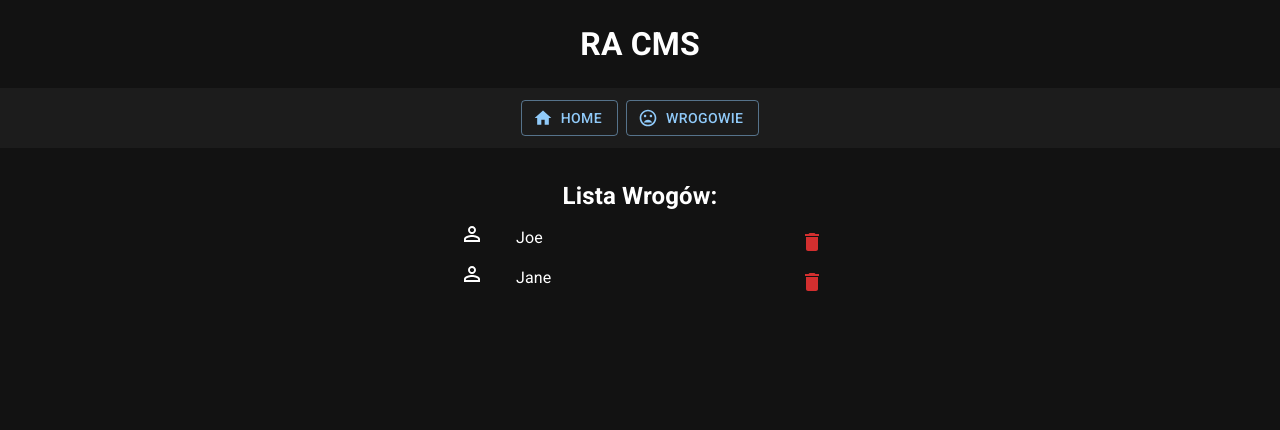
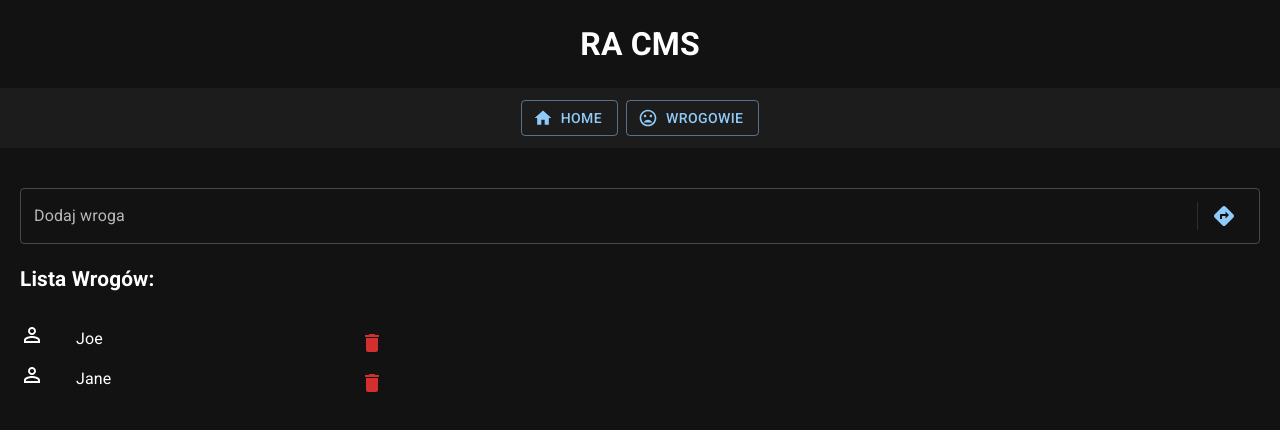
Before and after one commit to airfortech/alderazzi-frontend, a React (Create React App) app: page /wrogowie in a window 1280 px wide. Shown: the top 430 px of the page. Built offline with nearby package versions, Linux system fonts and the light colour scheme.

Commit message:
added AddEnemy

```diff
--- a/package.json
+++ b/package.json
@@ -19,6 +19,7 @@
     "react-router-dom": "^6.4.1",
     "react-scripts": "5.0.1",
     "typescript": "^4.8.4",
+    "uuid": "^9.0.0",
     "web-vitals": "^2.1.4"
   },
   "scripts": {
@@ -44,5 +45,8 @@
       "last 1 firefox version",
       "last 1 safari version"
     ]
+  },
+  "devDependencies": {
+    "@types/uuid": "^8.3.4"
   }
 }
--- a/src/App.module.css
+++ b/src/App.module.css
@@ -1,3 +1,12 @@
 .App {
+  width: 100%;
   min-height: 100vh;
+  display: flex;
+  flex-direction: column;
+  align-items: center;
 }
+
+.section {
+  padding: 40px 20px;
+  width: 100%;
+}
--- a/src/App.tsx
+++ b/src/App.tsx
@@ -19,11 +19,13 @@ export const App = () => {
         <CssBaseline />
         <Header />
         <Navigation />
-        <Routes>
-          <Route index element={<p>index</p>} />
-          <Route path="/wrogowie" element={<EnemiesView />} />
-          <Route path="*" element={<p>not found</p>} />
-        </Routes>
+        <section className={classes.section}>
+          <Routes>
+            <Route index element={<p>index</p>} />
+            <Route path="/wrogowie" element={<EnemiesView />} />
+            <Route path="*" element={<p>not found</p>} />
+          </Routes>
+        </section>
       </ThemeProvider>
     </div>
   );
--- /dev/null
+++ b/src/components/EnemiesList/AddEnemy/AddEnemy.module.css
@@ -0,0 +1,5 @@
+.AddEnemy {
+  width: 100%;
+  display: flex;
+  justify-content: center;
+}
--- /dev/null
+++ b/src/components/EnemiesList/AddEnemy/AddEnemy.tsx
@@ -0,0 +1,58 @@
+import { useState } from "react";
+import Divider from "@mui/material/Divider";
+import IconButton from "@mui/material/IconButton";
+import DirectionsIcon from "@mui/icons-material/Directions";
+import InputAdornment from "@mui/material/InputAdornment";
+import FormControl from "@mui/material/FormControl";
+import InputLabel from "@mui/material/InputLabel";
+import OutlinedInput from "@mui/material/OutlinedInput";
+import classes from "./AddEnemy.module.css";
+
+interface Props {
+  handleAddEnemy: (
+    event: React.FormEvent<HTMLFormElement>,
+    name: string
+  ) => void;
+}
+
+export const AddEnemy = ({ handleAddEnemy }: Props) => {
+  const [input, setInput] = useState("");
+
+  const handleChangeInput = (event: React.ChangeEvent<HTMLInputElement>) =>
+    setInput(event.target.value);
+
+  return (
+    <FormControl
+      variant="outlined"
+      component="form"
+      className={classes.AddEnemy}
+      onSubmit={event => {
+        handleAddEnemy(event, input);
+        setInput("");
+      }}
+    >
+      <InputLabel htmlFor="outlined-adornment-password">Dodaj wroga</InputLabel>
+      <OutlinedInput
+        id="outlined-adornment-password"
+        type={"text"}
+        value={input}
+        onChange={handleChangeInput}
+        required
+        endAdornment={
+          <InputAdornment position="end">
+            <Divider sx={{ height: 28, m: 0.5 }} orientation="vertical" />
+            <IconButton
+              color="primary"
+              sx={{ p: "10px" }}
+              aria-label="directions"
+              type="submit"
+            >
+              <DirectionsIcon />
+            </IconButton>
+          </InputAdornment>
+        }
+        label="Password"
+      />
+    </FormControl>
+  );
+};
--- a/src/components/EnemiesList/EnemiesList.module.css
+++ b/src/components/EnemiesList/EnemiesList.module.css
@@ -1,5 +1,6 @@
 .EnemiesList {
+  width: 100%;
   display: flex;
   flex-direction: column;
-  align-items: center;
+  gap: 20px;
 }
--- a/src/components/EnemiesList/EnemiesList.tsx
+++ b/src/components/EnemiesList/EnemiesList.tsx
@@ -1,9 +1,16 @@
 import { useState } from "react";
+import { v4 as uuidv4 } from "uuid";
 import List from "@mui/material/List";
 import { EnemyItem } from "./EnemyItem/EnemyItem";
+import { AddEnemy } from "./AddEnemy/AddEnemy";
 import classes from "./EnemiesList.module.css";
 
-const startingEnemiesList = [
+interface Enemy {
+  id: string;
+  name: string;
+}
+
+const startingEnemiesList: Enemy[] = [
   {
     id: "232533245",
     name: "Joe",
@@ -23,8 +30,22 @@ export const EnemiesList = () => {
   ) =>
     setEnemiesList(prevState => prevState.filter(({ id }) => enemyId !== id));
 
+  const handleAddEnemy = (
+    event: React.FormEvent<HTMLFormElement>,
+    name: string
+  ) => {
+    event.preventDefault();
+    if (enemiesList.find(enemy => enemy.name === name)) {
+      console.log(name);
+      return;
+    }
+    const id = uuidv4();
+    setEnemiesList(prevState => [...prevState, { id, name }]);
+  };
+
   return (
     <div className={classes.EnemiesList}>
+      <AddEnemy handleAddEnemy={handleAddEnemy} />
       <h2>Lista Wrogów:</h2>
       <List
         sx={{ width: "100%", maxWidth: 360, bgcolor: "background.paper" }}
--- a/src/components/Navigation/Navigation.module.css
+++ b/src/components/Navigation/Navigation.module.css
@@ -1,5 +1,5 @@
 .Navigation {
-  margin-bottom: 30px;
+  width: 100%;
   height: 60px;
   display: flex;
   justify-content: center;
--- a/src/index.css
+++ b/src/index.css
@@ -22,3 +22,7 @@ body {
   /* color: var(--color-10); */
   /* background-color: var(--color-1); */
 }
+
+h2 {
+  font-size: 1.3em;
+}
--- a/src/views/EnemiesView/EnemiesView.module.css
+++ b/src/views/EnemiesView/EnemiesView.module.css
@@ -0,0 +1,2 @@
+.EnemiesView {
+}
```
Also changed, not shown: 1 other file (tests, documents, lock files or other folders).
